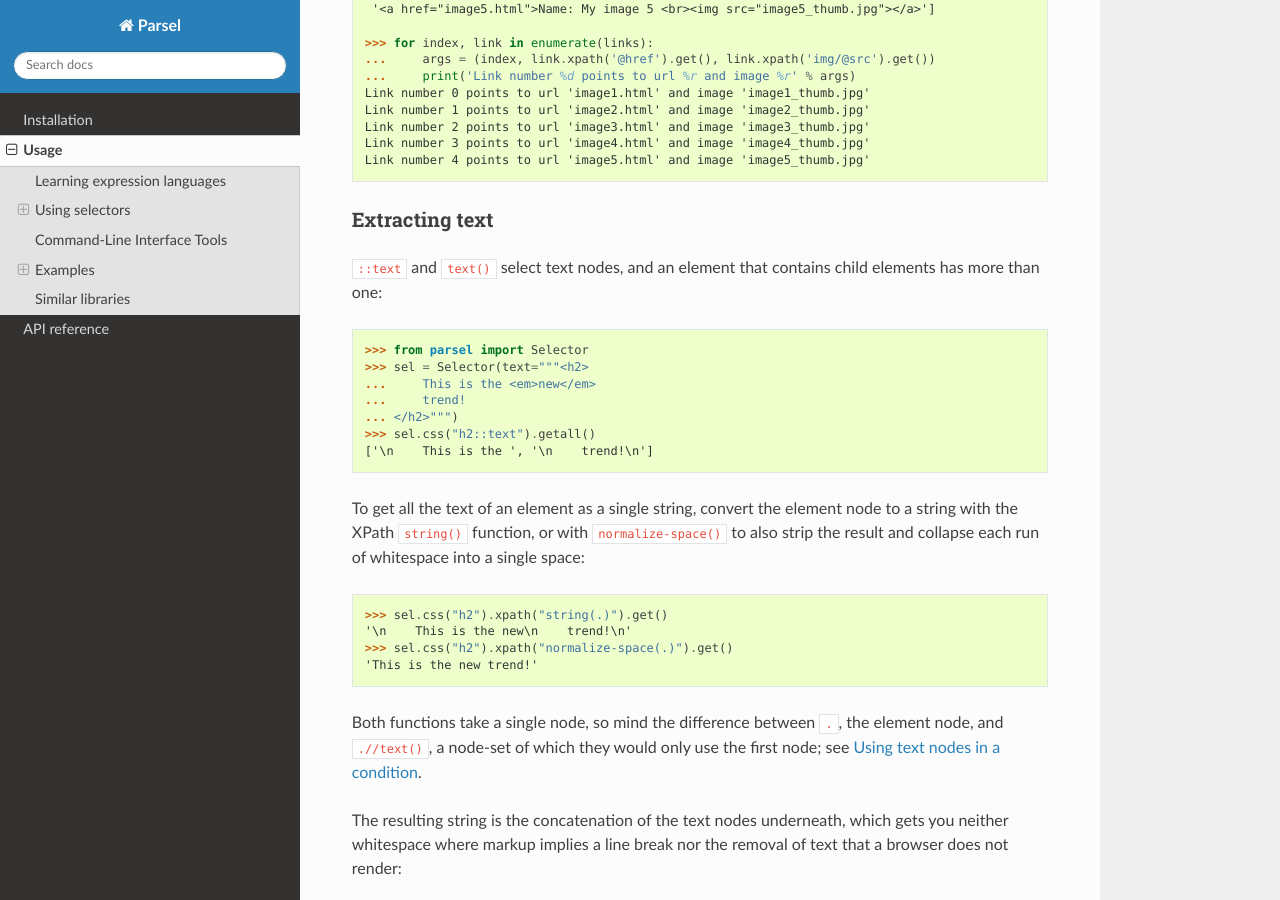
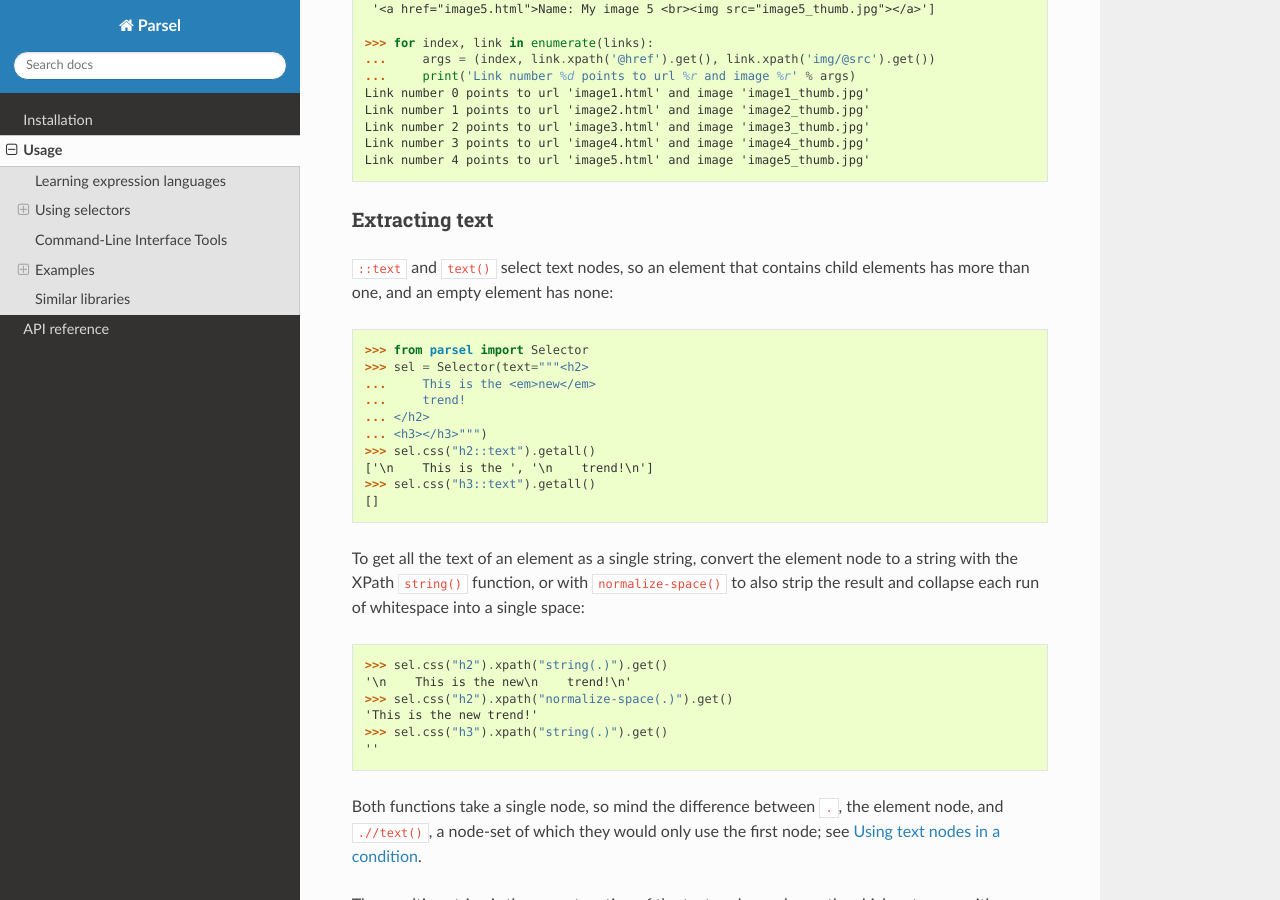
Before and after one commit to scrapy/parsel, a Sphinx documentation site: the page built from docs/usage.rst, in a window 1280 px wide and 900 px high, scrolled down 6104 px. Built offline with Sphinx 7.4.7 and the Read the Docs theme 3.1.0, drawn with Linux system fonts in a browser that asks for light colours.

Commit message:
Cover extracting text from empty elements

```diff
--- a/docs/usage.rst
+++ b/docs/usage.rst
@@ -316,8 +316,8 @@ too. Here's an example::
 Extracting text
 ---------------
 
-``::text`` and ``text()`` select text nodes, and an element that contains child
-elements has more than one:
+``::text`` and ``text()`` select text nodes, so an element that contains child
+elements has more than one, and an empty element has none:
 
 .. code-block:: pycon
 
@@ -325,9 +325,12 @@ elements has more than one:
     >>> sel = Selector(text="""<h2>
     ...     This is the <em>new</em>
     ...     trend!
-    ... </h2>""")
+    ... </h2>
+    ... <h3></h3>""")
     >>> sel.css("h2::text").getall()
     ['\n    This is the ', '\n    trend!\n']
+    >>> sel.css("h3::text").getall()
+    []
 
 To get all the text of an element as a single string, convert the element node
 to a string with the XPath ``string()`` function, or with ``normalize-space()``
@@ -340,6 +343,8 @@ space:
     '\n    This is the new\n    trend!\n'
     >>> sel.css("h2").xpath("normalize-space(.)").get()
     'This is the new trend!'
+    >>> sel.css("h3").xpath("string(.)").get()
+    ''
 
 Both functions take a single node, so mind the difference between ``.``, the
 element node, and ``.//text()``, a node-set of which they would only use the
```
